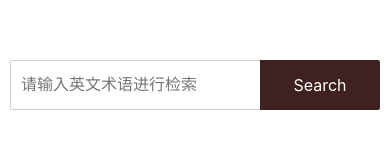
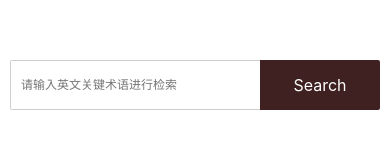
Before and after one commit to Gnotes/terms, a React app: page / in a window 390 px wide. Shown: the part 129-289 px from the top of the page. Built offline with nearby package versions, Linux system fonts and the light colour scheme.

Commit message:
feat: update

```diff
--- a/src/components/Search.scss
+++ b/src/components/Search.scss
@@ -62,3 +62,13 @@
     }
   }
 }
+
+@media screen and (max-width: 500px) {
+  .search {
+    .input-group {
+      .input {
+        font-size: 12px;
+      }
+    }
+  }
+}
--- a/src/components/Search.tsx
+++ b/src/components/Search.tsx
@@ -30,7 +30,7 @@ const Search: React.FC<ISearchProps> = ({ onSearch, onClear }) => {
       })}
     >
       <div className="input-group">
-        <input className="input" value={keyword} onChange={onInputChange} placeholder="请输入英文术语进行检索" />
+        <input className="input" value={keyword} onChange={onInputChange} placeholder="请输入英文关键术语进行检索" />
         <div className="button button-search" onClick={onClickButton}>
           Search
         </div>
```
